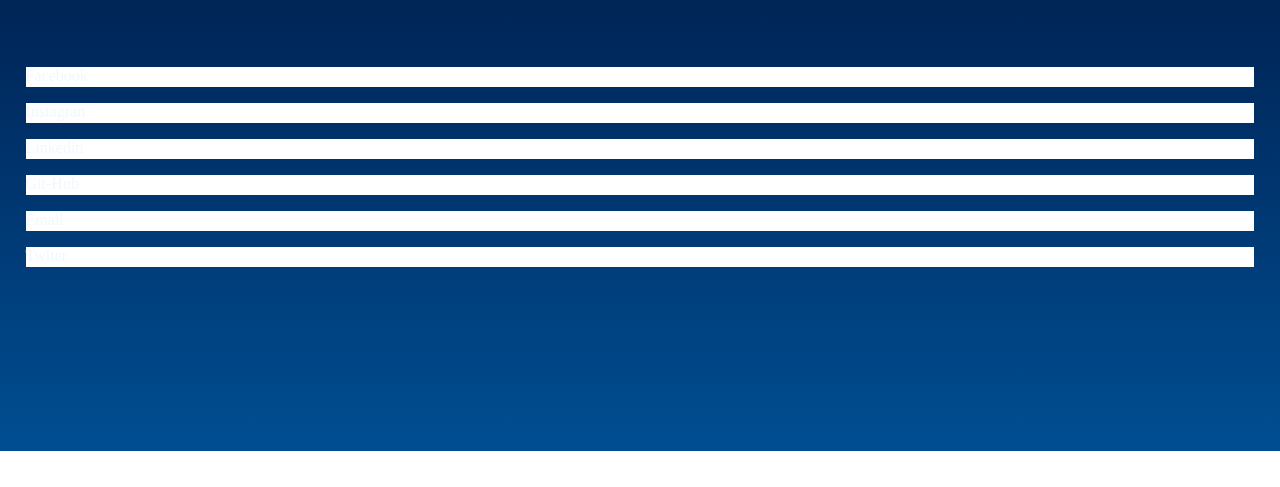
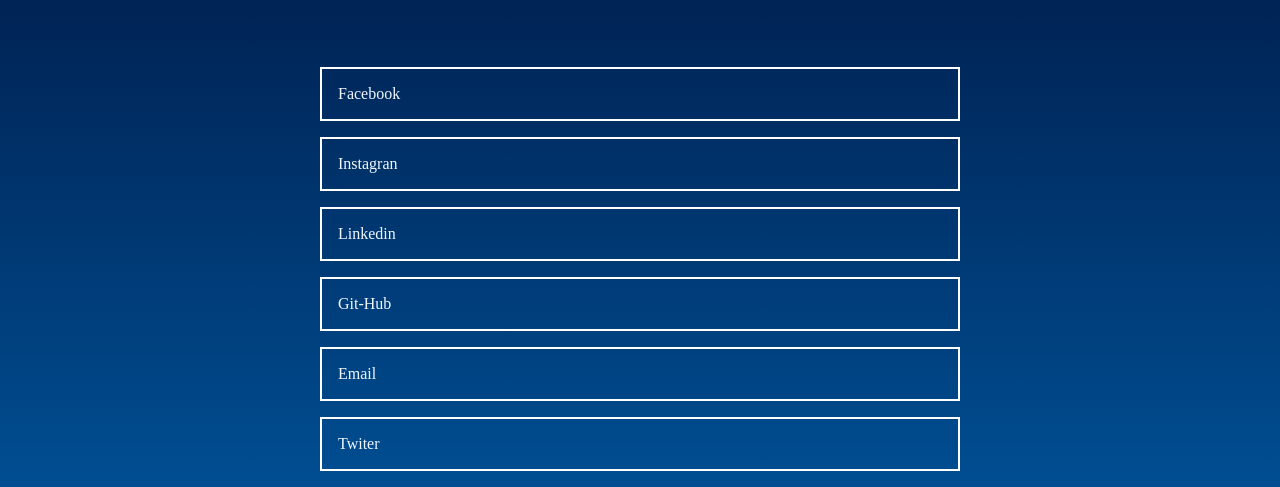
Before and after one commit to sirlan-lobato/MyLinks, a plain HTML site: page index.html in a window 1280 px wide. Shown: the part 349-836 px from the top of the page. Before the commit the page ends 800 px from the top, so only its background shows below. Drawn offline with Linux system fonts and the light colour scheme.

Commit message:
adicionando a tabela para oslinks

```diff
--- a/assets/src/css/style.css
+++ b/assets/src/css/style.css
@@ -1,6 +1,6 @@
 
 body{
-    height: 100vh;
+    height: auto;
     background: linear-gradient(#000428, #004e92);
     color: #fff;
 }
@@ -22,26 +22,35 @@ body{
 }
 
 .secao-imagem > figure > .imagem{
-    width: 130px;
-    height: 130px;
+    width: 250px;
+    height: 250px;
     border-radius: 50%;
 }
 
 
 .secao-secundaria{
     width: 100%;
-    height: 50vh;
+    /* height: 50vh; */
 }
 
-.secao-secundaria > .lista-links{
-    height: 40vh;
-    padding: 0 2%;
+.secao-secundaria > .lista-links > .lista{
+   max-width: 50vw;
+   margin: 0 auto;
 }
+
+
 
 .secao-secundaria > .lista-links > .lista > .item-lista{
   width: 100%;
-  height: 20px;
-  background-color: #fff;
+  padding: 1em;
+  border: 2px solid #fff;
   margin: 1em 0;
+}
 
-}
+.secao-secundaria > .lista-links > .lista > .item-lista > .links > .icone2{
+    /* background-image: url('../icon/linkedin.svg');
+    width: 30px;
+    height: 30px;
+    background-size: contain;
+    display: inline-block; */
+  }
```
